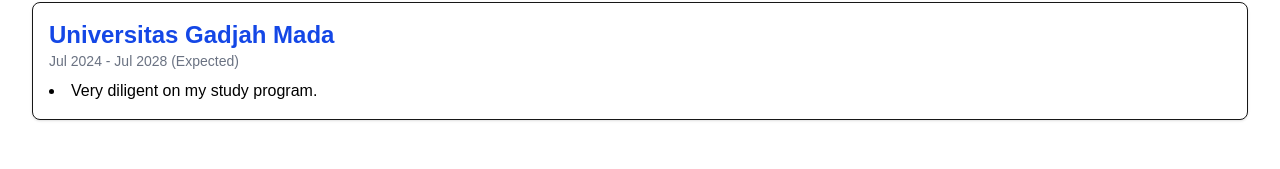
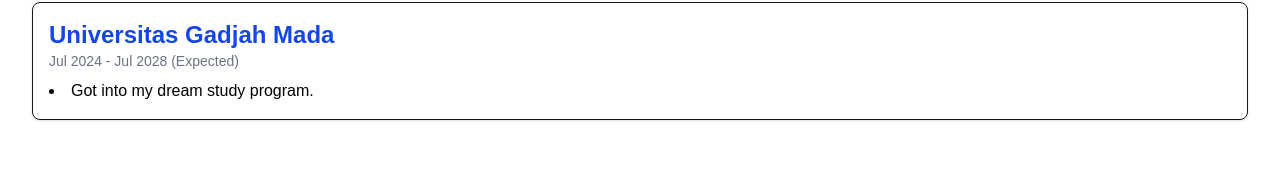
Before and after one commit to Cyphare/my-portfolio, a Next.js app: page /education in a window 1280 px wide. Shown: the part 150-319 px from the top of the page. Built offline with nearby package versions, Linux system fonts and the light colour scheme; no server answers; the database is empty.

Commit message:
Update education details in education.js

```diff
--- a/pages/education.js
+++ b/pages/education.js
@@ -35,7 +35,7 @@
           <p className="text-xl text-gray-800">Bachelor of Information Technology</p> {/* [cite: 39] */}
           <p className="text-sm text-gray-500 mb-2">Jul 2024 - Jul 2028 (Expected)</p> {/* [cite: 38] */}
           <ul className="list-disc list-inside space-y-1">
-            <li className="text-black">Very diligent on my study program.</li> {/* [cite: 40] */}
+            <li className="text-black">Got into my dream study program.</li> {/* [cite: 40] */}
           </ul>
         </div>
       </section>
```
